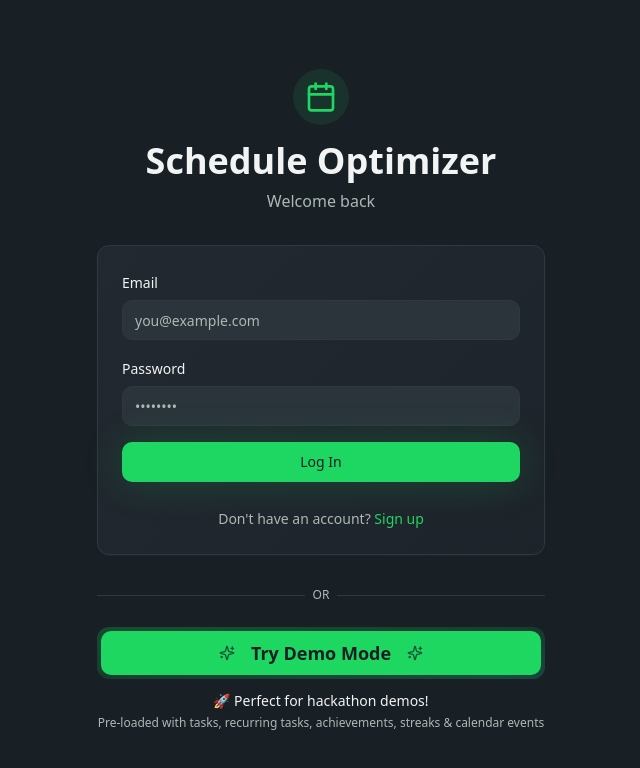
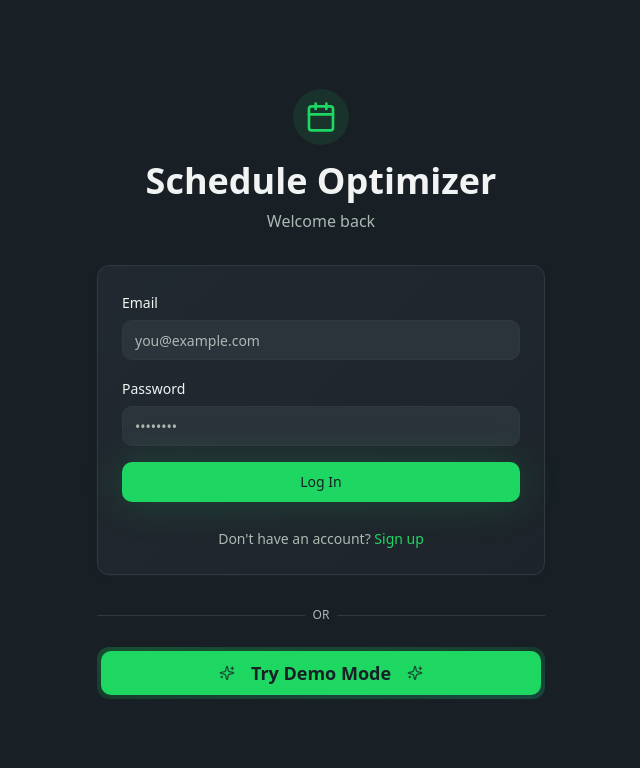
Before and after one commit to marstankeldim/schedule-optimizer, a React (Vite) app: page /auth in a window 1280 px wide. Shown: the top 768 px of the page, without its empty margins (319-959 px from the left). Built offline with nearby package versions, Linux system fonts and the light colour scheme.

Commit message:
main page fix

```diff
--- a/src/pages/Auth.tsx
+++ b/src/pages/Auth.tsx
@@ -282,14 +282,7 @@ const Auth = () => {
             </Button>
           </div>
 
-          <div className="mt-3 text-center space-y-1">
-            <p className="text-sm font-medium text-foreground">
-              🚀 Perfect for hackathon demos!
-            </p>
-            <p className="text-xs text-muted-foreground">
-              Pre-loaded with tasks, recurring tasks, achievements, streaks & calendar events
-            </p>
-          </div>
+          <div className="mt-3 text-center space-y-1" />
         </div>
       </div>
     </div>
```
